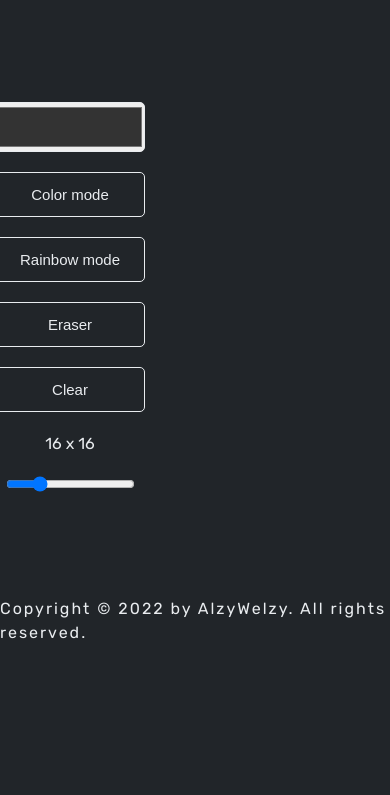
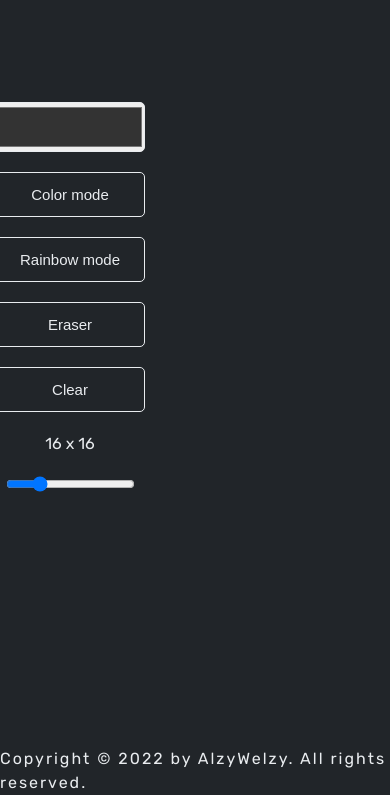
Before and after one commit to AlzyWelzy/etch-a-sketch, a plain HTML site: page index.html in a window 390 px wide. Shown: the part 213-1008 px from the top of the page. Before the commit the page ends 868 px from the top, so only its background shows below. Drawn offline with Linux system fonts and the light colour scheme.

Commit message:
Fixed CSS is done now adding responsiveness

```diff
--- a/style.css
+++ b/style.css
@@ -93,7 +93,7 @@ body {
   align-items: center;
   justify-content: center;
   letter-spacing: 0.2rem;
-  margin-bottom: 1rem;
+  margin-top: 15rem;
 }
 
 .author:link,
```
